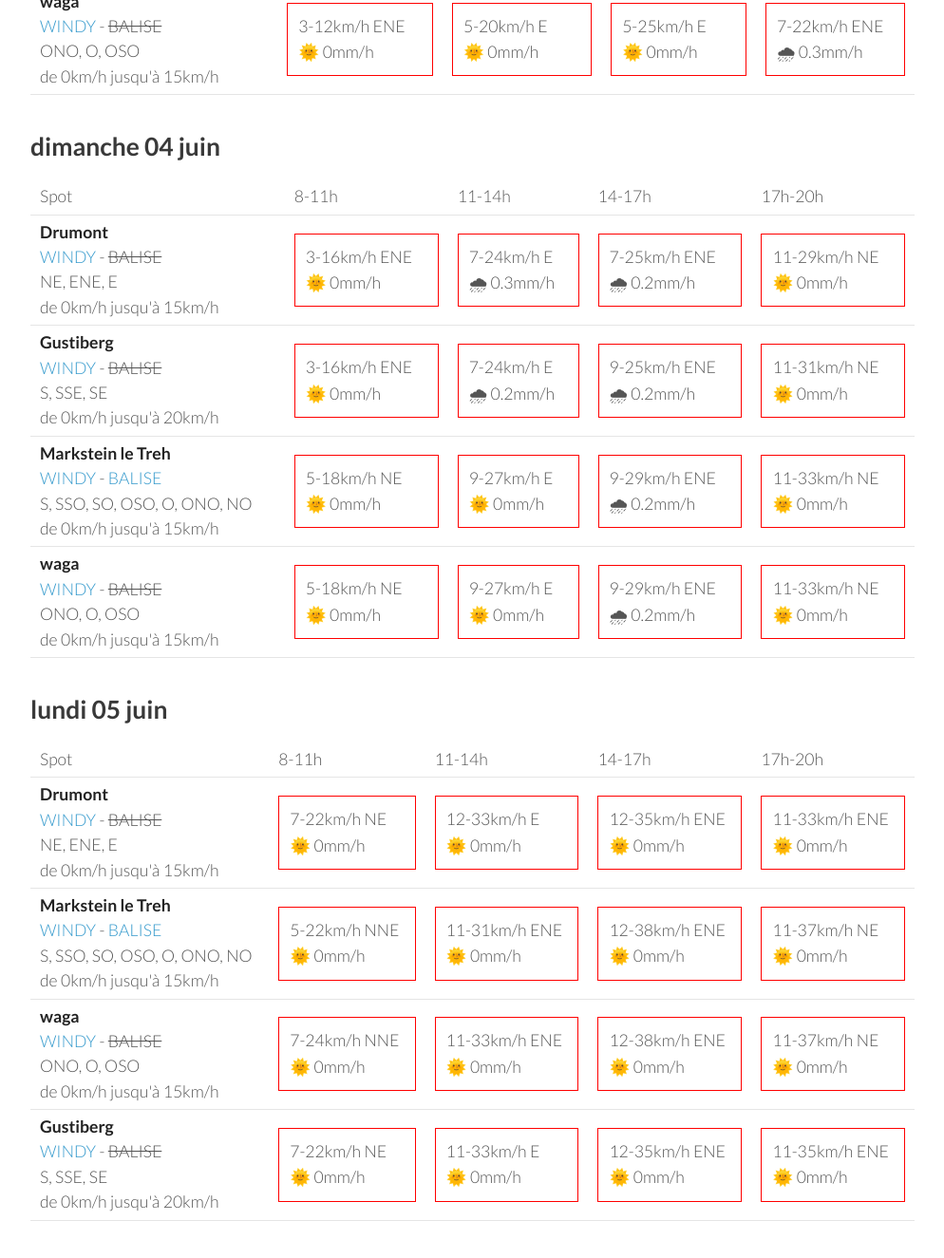
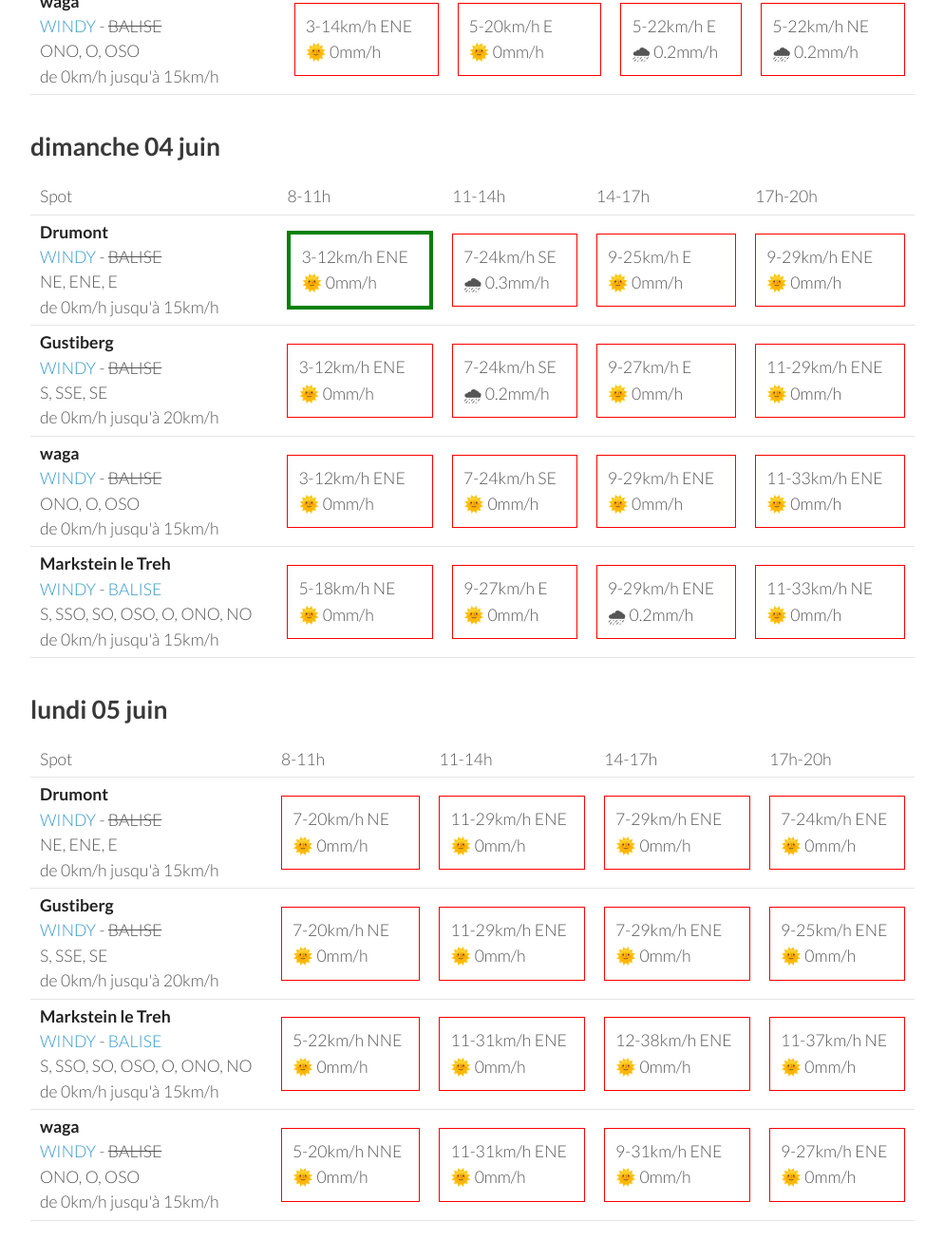
Before and after one commit to parapente-dans-le-nord/parapente-dans-le-nord.github.io, a Jekyll site: the page built from vosges.markdown, in a window 1280 px wide and 1400 px high, scrolled down 2511 px. Shown: the top 1325 px of the window at 95% size, without its empty margins (26-1020 px from the left). Built offline with Jekyll 4.4.1, drawn with Linux system fonts in a browser that asks for light colours; some of the changed text lies outside the part shown.

Commit message:
update index.markdown

```diff
--- a/vosges.markdown
+++ b/vosges.markdown
@@ -22,38 +22,38 @@ page mise à jour le mercredi 31 mai 17:16
       <td>17h-20h</td>
     </tr>
 <tr>
+        <td><strong>Markstein le Treh</strong><br><a href="https://windy.com/47.926/7.012?47.505,7.012,8,m:eY1agmQ">WINDY</a> - <span class=""><a href="http://www.balisemeteo.com/balise.php?idBalise=136">BALISE</a> </span><br> <span class="vent-favorable">S, SSO, SO, OSO, O, ONO, NO</span><br><span class="force-vent">de 0km/h jusqu'à 15km/h</span> </td>
+
+            <td><div class="not-flyable"><p>0-0km/h NA</p><p>🌧️ 0mm/h</p></div></td>
+            <td><div class="not-flyable"><p>0-0km/h NA</p><p>🌧️ 0mm/h</p></div></td>
+            <td><div class="not-flyable"><p>0-0km/h NA</p><p>🌧️ 0mm/h</p></div></td>
+            <td><div class="not-flyable"><p>16-46km/h ENE</p><p>🌞 0mm/h</p></div></td>
+
+    </tr>
+<tr>
         <td><strong>Drumont</strong><br><a href="https://windy.com/47.898/6.919?47.687,6.919,9,m:eYYagmG">WINDY</a> - <span class="no-balise"> BALISE </span><br> <span class="vent-favorable">NE, ENE, E</span><br><span class="force-vent">de 0km/h jusqu'à 15km/h</span> </td>
 
             <td><div class="not-flyable"><p>0-0km/h NA</p><p>🌧️ 0mm/h</p></div></td>
-            <td><div class="not-flyable"><p>11-33km/h E</p><p>🌞 0mm/h</p></div></td>
-            <td><div class="not-flyable"><p>14-37km/h E</p><p>🌞 0mm/h</p></div></td>
-            <td><div class="not-flyable"><p>12-35km/h ENE</p><p>🌞 0mm/h</p></div></td>
-
-    </tr>
-<tr>
-        <td><strong>Markstein le Treh</strong><br><a href="https://windy.com/47.926/7.012?47.505,7.012,8,m:eY1agmQ">WINDY</a> - <span class=""><a href="http://www.balisemeteo.com/balise.php?idBalise=136">BALISE</a> </span><br> <span class="vent-favorable">S, SSO, SO, OSO, O, ONO, NO</span><br><span class="force-vent">de 0km/h jusqu'à 15km/h</span> </td>
-
             <td><div class="not-flyable"><p>0-0km/h NA</p><p>🌧️ 0mm/h</p></div></td>
-            <td><div class="not-flyable"><p>16-46km/h ENE</p><p>🌞 0mm/h</p></div></td>
-            <td><div class="not-flyable"><p>16-44km/h ENE</p><p>🌞 0mm/h</p></div></td>
-            <td><div class="not-flyable"><p>16-50km/h ENE</p><p>🌞 0mm/h</p></div></td>
+            <td><div class="not-flyable"><p>0-0km/h NA</p><p>🌧️ 0mm/h</p></div></td>
+            <td><div class="not-flyable"><p>12-35km/h E</p><p>🌞 0mm/h</p></div></td>
 
     </tr>
 <tr>
         <td><strong>waga</strong><br><a href="https://windy.com/47.903/6.996?47.900,6.983,15">WINDY</a> - <span class="no-balise"> BALISE </span><br> <span class="vent-favorable">ONO, O, OSO</span><br><span class="force-vent">de 0km/h jusqu'à 15km/h</span> </td>
 
             <td><div class="not-flyable"><p>0-0km/h NA</p><p>🌧️ 0mm/h</p></div></td>
-            <td><div class="not-flyable"><p>16-46km/h ENE</p><p>🌞 0mm/h</p></div></td>
-            <td><div class="not-flyable"><p>11-37km/h ENE</p><p>🌞 0mm/h</p></div></td>
-            <td><div class="not-flyable"><p>11-38km/h ENE</p><p>🌞 0mm/h</p></div></td>
+            <td><div class="not-flyable"><p>0-0km/h NA</p><p>🌧️ 0mm/h</p></div></td>
+            <td><div class="not-flyable"><p>0-0km/h NA</p><p>🌧️ 0mm/h</p></div></td>
+            <td><div class="not-flyable"><p>12-38km/h ENE</p><p>🌞 0mm/h</p></div></td>
 
     </tr>
 <tr>
         <td><strong>Gustiberg</strong><br><a href="https://windy.com/47.894/6.934?47.891,6.934,15,m:eYYagmI">WINDY</a> - <span class="no-balise"> BALISE </span><br> <span class="vent-favorable">S, SSE, SE</span><br><span class="force-vent">de 0km/h jusqu'à 20km/h</span> </td>
 
             <td><div class="not-flyable"><p>0-0km/h NA</p><p>🌧️ 0mm/h</p></div></td>
-            <td><div class="not-flyable"><p>12-33km/h ENE</p><p>🌞 0mm/h</p></div></td>
-            <td><div class="not-flyable"><p>14-37km/h E</p><p>🌞 0mm/h</p></div></td>
+            <td><div class="not-flyable"><p>0-0km/h NA</p><p>🌧️ 0mm/h</p></div></td>
+            <td><div class="not-flyable"><p>0-0km/h NA</p><p>🌧️ 0mm/h</p></div></td>
             <td><div class="not-flyable"><p>12-35km/h E</p><p>🌞 0mm/h</p></div></td>
 
     </tr>
@@ -76,9 +76,9 @@ page mise à jour le mercredi 31 mai 17:16
 <tr>
         <td><strong>waga</strong><br><a href="https://windy.com/47.903/6.996?47.900,6.983,15">WINDY</a> - <span class="no-balise"> BALISE </span><br> <span class="vent-favorable">ONO, O, OSO</span><br><span class="force-vent">de 0km/h jusqu'à 15km/h</span> </td>
 
-            <td><div class="flyable"><p>3-3km/h O</p><p>🌞 0mm/h</p></div></td>
-            <td><div class="not-flyable"><p>7-24km/h E</p><p>🌞 0mm/h</p></div></td>
-            <td><div class="not-flyable"><p>9-29km/h E</p><p>🌞 0mm/h</p></div></td>
+            <td><div class="flyable"><p>1-5km/h O</p><p>🌞 0mm/h</p></div></td>
+            <td><div class="not-flyable"><p>5-20km/h E</p><p>🌞 0mm/h</p></div></td>
+            <td><div class="not-flyable"><p>11-31km/h E</p><p>🌞 0mm/h</p></div></td>
             <td><div class="not-flyable"><p>7-24km/h E</p><p>🌞 0mm/h</p></div></td>
 
 
@@ -86,19 +86,19 @@ page mise à jour le mercredi 31 mai 17:16
 <tr>
         <td><strong>Drumont</strong><br><a href="https://windy.com/47.898/6.919?47.687,6.919,9,m:eYYagmG">WINDY</a> - <span class="no-balise"> BALISE </span><br> <span class="vent-favorable">NE, ENE, E</span><br><span class="force-vent">de 0km/h jusqu'à 15km/h</span> </td>
 
-            <td><div class="not-flyable"><p>5-16km/h ENE</p><p>🌞 0mm/h</p></div></td>
+            <td><div class="not-flyable"><p>7-18km/h NE</p><p>🌞 0mm/h</p></div></td>
             <td><div class="not-flyable"><p>11-29km/h E</p><p>🌞 0mm/h</p></div></td>
-            <td><div class="not-flyable"><p>9-27km/h E</p><p>🌞 0mm/h</p></div></td>
-            <td><div class="not-flyable"><p>7-24km/h NE</p><p>🌞 0mm/h</p></div></td>
+            <td><div class="not-flyable"><p>9-29km/h E</p><p>🌞 0mm/h</p></div></td>
+            <td><div class="not-flyable"><p>9-24km/h NE</p><p>🌞 0mm/h</p></div></td>
 
 
     </tr>
 <tr>
         <td><strong>Gustiberg</strong><br><a href="https://windy.com/47.894/6.934?47.891,6.934,15,m:eYYagmI">WINDY</a> - <span class="no-balise"> BALISE </span><br> <span class="vent-favorable">S, SSE, SE</span><br><span class="force-vent">de 0km/h jusqu'à 20km/h</span> </td>
 
-            <td><div class="not-flyable"><p>3-11km/h NE</p><p>🌞 0mm/h</p></div></td>
-            <td><div class="not-flyable"><p>11-29km/h E</p><p>🌞 0mm/h</p></div></td>
-            <td><div class="not-flyable"><p>9-27km/h E</p><p>🌞 0mm/h</p></div></td>
+            <td><div class="not-flyable"><p>5-14km/h NNE</p><p>🌞 0mm/h</p></div></td>
+            <td><div class="not-flyable"><p>11-27km/h E</p><p>🌞 0mm/h</p></div></td>
+            <td><div class="not-flyable"><p>9-31km/h E</p><p>🌞 0mm/h</p></div></td>
             <td><div class="not-flyable"><p>7-24km/h NE</p><p>🌞 0mm/h</p></div></td>
 
 
@@ -106,9 +106,9 @@ page mise à jour le mercredi 31 mai 17:16
 <tr>
         <td><strong>Markstein le Treh</strong><br><a href="https://windy.com/47.926/7.012?47.505,7.012,8,m:eY1agmQ">WINDY</a> - <span class=""><a href="http://www.balisemeteo.com/balise.php?idBalise=136">BALISE</a> </span><br> <span class="vent-favorable">S, SSO, SO, OSO, O, ONO, NO</span><br><span class="force-vent">de 0km/h jusqu'à 15km/h</span> </td>
 
-            <td><div class="not-flyable"><p>12-31km/h NE</p><p>🌞 0mm/h</p></div></td>
-            <td><div class="not-flyable"><p>12-35km/h ENE</p><p>🌞 0mm/h</p></div></td>
-            <td><div class="not-flyable"><p>9-29km/h E</p><p>🌞 0mm/h</p></div></td>
+            <td><div class="not-flyable"><p>11-25km/h ENE</p><p>🌞 0mm/h</p></div></td>
+            <td><div class="not-flyable"><p>11-31km/h ENE</p><p>🌞 0mm/h</p></div></td>
+            <td><div class="not-flyable"><p>9-31km/h E</p><p>🌞 0mm/h</p></div></td>
             <td><div class="not-flyable"><p>7-22km/h ENE</p><p>🌞 0mm/h</p></div></td>
 
 
@@ -132,9 +132,9 @@ page mise à jour le mercredi 31 mai 17:16
 <tr>
         <td><strong>Drumont</strong><br><a href="https://windy.com/47.898/6.919?47.687,6.919,9,m:eYYagmG">WINDY</a> - <span class="no-balise"> BALISE </span><br> <span class="vent-favorable">NE, ENE, E</span><br><span class="force-vent">de 0km/h jusqu'à 15km/h</span> </td>
 
-            <td><div class="not-flyable"><p>3-24km/h ENE</p><p>🌞 0mm/h</p></div></td>
+            <td><div class="not-flyable"><p>5-16km/h NE</p><p>🌞 0mm/h</p></div></td>
             <td><div class="not-flyable"><p>5-18km/h E</p><p>🌞 0mm/h</p></div></td>
-            <td><div class="not-flyable"><p>7-25km/h ENE</p><p>🌞 0mm/h</p></div></td>
+            <td><div class="not-flyable"><p>7-24km/h ENE</p><p>🌞 0mm/h</p></div></td>
             <td><div class="not-flyable"><p>9-25km/h ENE</p><p>🌞 0mm/h</p></div></td>
 
 
@@ -142,28 +142,28 @@ page mise à jour le mercredi 31 mai 17:16
 <tr>
         <td><strong>Gustiberg</strong><br><a href="https://windy.com/47.894/6.934?47.891,6.934,15,m:eYYagmI">WINDY</a> - <span class="no-balise"> BALISE </span><br> <span class="vent-favorable">S, SSE, SE</span><br><span class="force-vent">de 0km/h jusqu'à 20km/h</span> </td>
 
-            <td><div class="not-flyable"><p>3-24km/h ENE</p><p>🌞 0mm/h</p></div></td>
-            <td><div class="not-flyable"><p>5-20km/h E</p><p>🌞 0mm/h</p></div></td>
+            <td><div class="not-flyable"><p>3-14km/h NNE</p><p>🌞 0mm/h</p></div></td>
+            <td><div class="not-flyable"><p>5-20km/h ENE</p><p>🌞 0mm/h</p></div></td>
+            <td><div class="not-flyable"><p>7-25km/h ENE</p><p>🌞 0mm/h</p></div></td>
             <td><div class="not-flyable"><p>9-27km/h ENE</p><p>🌞 0mm/h</p></div></td>
-            <td><div class="not-flyable"><p>9-27km/h ENE</p><p>🌞 0mm/h</p></div></td>
+
+
+    </tr>
+<tr>
+        <td><strong>waga</strong><br><a href="https://windy.com/47.903/6.996?47.900,6.983,15">WINDY</a> - <span class="no-balise"> BALISE </span><br> <span class="vent-favorable">ONO, O, OSO</span><br><span class="force-vent">de 0km/h jusqu'à 15km/h</span> </td>
+
+            <td><div class="not-flyable"><p>1-11km/h SO</p><p>🌞 0mm/h</p></div></td>
+            <td><div class="not-flyable"><p>7-24km/h ENE</p><p>🌞 0mm/h</p></div></td>
+            <td><div class="not-flyable"><p>9-29km/h ENE</p><p>🌞 0mm/h</p></div></td>
+            <td><div class="not-flyable"><p>11-33km/h ENE</p><p>🌞 0mm/h</p></div></td>
 
 
     </tr>
 <tr>
         <td><strong>Markstein le Treh</strong><br><a href="https://windy.com/47.926/7.012?47.505,7.012,8,m:eY1agmQ">WINDY</a> - <span class=""><a href="http://www.balisemeteo.com/balise.php?idBalise=136">BALISE</a> </span><br> <span class="vent-favorable">S, SSO, SO, OSO, O, ONO, NO</span><br><span class="force-vent">de 0km/h jusqu'à 15km/h</span> </td>
 
-            <td><div class="not-flyable"><p>5-24km/h NE</p><p>🌞 0mm/h</p></div></td>
+            <td><div class="not-flyable"><p>12-27km/h ENE</p><p>🌞 0mm/h</p></div></td>
             <td><div class="not-flyable"><p>7-25km/h ENE</p><p>🌞 0mm/h</p></div></td>
-            <td><div class="not-flyable"><p>9-29km/h ENE</p><p>🌞 0mm/h</p></div></td>
-            <td><div class="not-flyable"><p>11-31km/h ENE</p><p>🌞 0mm/h</p></div></td>
-
-
-    </tr>
-<tr>
-        <td><strong>waga</strong><br><a href="https://windy.com/47.903/6.996?47.900,6.983,15">WINDY</a> - <span class="no-balise"> BALISE </span><br> <span class="vent-favorable">ONO, O, OSO</span><br><span class="force-vent">de 0km/h jusqu'à 15km/h</span> </td>
-
-            <td><div class="not-flyable"><p>5-24km/h NE</p><p>🌞 0mm/h</p></div></td>
-            <td><div class="not-flyable"><p>7-24km/h ENE</p><p>🌞 0mm/h</p></div></td>
             <td><div class="not-flyable"><p>9-29km/h ENE</p><p>🌞 0mm/h</p></div></td>
             <td><div class="not-flyable"><p>11-31km/h ENE</p><p>🌞 0mm/h</p></div></td>
 
@@ -188,9 +188,9 @@ page mise à jour le mercredi 31 mai 17:16
 <tr>
         <td><strong>Drumont</strong><br><a href="https://windy.com/47.898/6.919?47.687,6.919,9,m:eYYagmG">WINDY</a> - <span class="no-balise"> BALISE </span><br> <span class="vent-favorable">NE, ENE, E</span><br><span class="force-vent">de 0km/h jusqu'à 15km/h</span> </td>
 
-            <td><div class="flyable"><p>3-14km/h ENE</p><p>🌞 0mm/h</p></div></td>
             <td><div class="not-flyable"><p>3-16km/h ENE</p><p>🌞 0mm/h</p></div></td>
-            <td><div class="not-flyable"><p>1-18km/h ESE</p><p>🌞 0mm/h</p></div></td>
+            <td><div class="not-flyable"><p>3-16km/h ENE</p><p>🌞 0mm/h</p></div></td>
+            <td><div class="not-flyable"><p>1-18km/h E</p><p>🌧 0.3mm/h</p></div></td>
             <td><div class="not-flyable"><p>5-18km/h NE</p><p>🌧 0.2mm/h</p></div></td>
 
 
@@ -198,10 +198,10 @@ page mise à jour le mercredi 31 mai 17:16
 <tr>
         <td><strong>Gustiberg</strong><br><a href="https://windy.com/47.894/6.934?47.891,6.934,15,m:eYYagmI">WINDY</a> - <span class="no-balise"> BALISE </span><br> <span class="vent-favorable">S, SSE, SE</span><br><span class="force-vent">de 0km/h jusqu'à 20km/h</span> </td>
 
-            <td><div class="not-flyable"><p>3-14km/h ENE</p><p>🌞 0mm/h</p></div></td>
+            <td><div class="not-flyable"><p>3-16km/h ENE</p><p>🌞 0mm/h</p></div></td>
             <td><div class="not-flyable"><p>3-16km/h E</p><p>🌞 0mm/h</p></div></td>
-            <td><div class="not-flyable"><p>1-20km/h ESE</p><p>🌞 0mm/h</p></div></td>
-            <td><div class="not-flyable"><p>5-20km/h NE</p><p>🌧 0.2mm/h</p></div></td>
+            <td><div class="not-flyable"><p>3-18km/h E</p><p>🌧 0.2mm/h</p></div></td>
+            <td><div class="not-flyable"><p>5-18km/h NE</p><p>🌧 0.2mm/h</p></div></td>
 
 
     </tr>
@@ -218,10 +218,10 @@ page mise à jour le mercredi 31 mai 17:16
 <tr>
         <td><strong>waga</strong><br><a href="https://windy.com/47.903/6.996?47.900,6.983,15">WINDY</a> - <span class="no-balise"> BALISE </span><br> <span class="vent-favorable">ONO, O, OSO</span><br><span class="force-vent">de 0km/h jusqu'à 15km/h</span> </td>
 
-            <td><div class="not-flyable"><p>3-12km/h ENE</p><p>🌞 0mm/h</p></div></td>
+            <td><div class="not-flyable"><p>3-14km/h ENE</p><p>🌞 0mm/h</p></div></td>
             <td><div class="not-flyable"><p>5-20km/h E</p><p>🌞 0mm/h</p></div></td>
-            <td><div class="not-flyable"><p>5-25km/h E</p><p>🌞 0mm/h</p></div></td>
-            <td><div class="not-flyable"><p>7-22km/h ENE</p><p>🌧 0.3mm/h</p></div></td>
+            <td><div class="not-flyable"><p>5-22km/h E</p><p>🌧 0.2mm/h</p></div></td>
+            <td><div class="not-flyable"><p>5-22km/h NE</p><p>🌧 0.2mm/h</p></div></td>
 
 
     </tr>
@@ -244,35 +244,35 @@ page mise à jour le mercredi 31 mai 17:16
 <tr>
         <td><strong>Drumont</strong><br><a href="https://windy.com/47.898/6.919?47.687,6.919,9,m:eYYagmG">WINDY</a> - <span class="no-balise"> BALISE </span><br> <span class="vent-favorable">NE, ENE, E</span><br><span class="force-vent">de 0km/h jusqu'à 15km/h</span> </td>
 
-            <td><div class="not-flyable"><p>3-16km/h ENE</p><p>🌞 0mm/h</p></div></td>
-            <td><div class="not-flyable"><p>7-24km/h E</p><p>🌧 0.3mm/h</p></div></td>
-            <td><div class="not-flyable"><p>7-25km/h ENE</p><p>🌧 0.2mm/h</p></div></td>
-            <td><div class="not-flyable"><p>11-29km/h NE</p><p>🌞 0mm/h</p></div></td>
+            <td><div class="flyable"><p>3-12km/h ENE</p><p>🌞 0mm/h</p></div></td>
+            <td><div class="not-flyable"><p>7-24km/h SE</p><p>🌧 0.3mm/h</p></div></td>
+            <td><div class="not-flyable"><p>9-25km/h E</p><p>🌞 0mm/h</p></div></td>
+            <td><div class="not-flyable"><p>9-29km/h ENE</p><p>🌞 0mm/h</p></div></td>
 
 
     </tr>
 <tr>
         <td><strong>Gustiberg</strong><br><a href="https://windy.com/47.894/6.934?47.891,6.934,15,m:eYYagmI">WINDY</a> - <span class="no-balise"> BALISE </span><br> <span class="vent-favorable">S, SSE, SE</span><br><span class="force-vent">de 0km/h jusqu'à 20km/h</span> </td>
 
-            <td><div class="not-flyable"><p>3-16km/h ENE</p><p>🌞 0mm/h</p></div></td>
-            <td><div class="not-flyable"><p>7-24km/h E</p><p>🌧 0.2mm/h</p></div></td>
-            <td><div class="not-flyable"><p>9-25km/h ENE</p><p>🌧 0.2mm/h</p></div></td>
-            <td><div class="not-flyable"><p>11-31km/h NE</p><p>🌞 0mm/h</p></div></td>
+            <td><div class="not-flyable"><p>3-12km/h ENE</p><p>🌞 0mm/h</p></div></td>
+            <td><div class="not-flyable"><p>7-24km/h SE</p><p>🌧 0.2mm/h</p></div></td>
+            <td><div class="not-flyable"><p>9-27km/h E</p><p>🌞 0mm/h</p></div></td>
+            <td><div class="not-flyable"><p>11-29km/h ENE</p><p>🌞 0mm/h</p></div></td>
+
+
+    </tr>
+<tr>
+        <td><strong>waga</strong><br><a href="https://windy.com/47.903/6.996?47.900,6.983,15">WINDY</a> - <span class="no-balise"> BALISE </span><br> <span class="vent-favorable">ONO, O, OSO</span><br><span class="force-vent">de 0km/h jusqu'à 15km/h</span> </td>
+
+            <td><div class="not-flyable"><p>3-12km/h ENE</p><p>🌞 0mm/h</p></div></td>
+            <td><div class="not-flyable"><p>7-24km/h SE</p><p>🌞 0mm/h</p></div></td>
+            <td><div class="not-flyable"><p>9-29km/h ENE</p><p>🌞 0mm/h</p></div></td>
+            <td><div class="not-flyable"><p>11-33km/h ENE</p><p>🌞 0mm/h</p></div></td>
 
 
     </tr>
 <tr>
         <td><strong>Markstein le Treh</strong><br><a href="https://windy.com/47.926/7.012?47.505,7.012,8,m:eY1agmQ">WINDY</a> - <span class=""><a href="http://www.balisemeteo.com/balise.php?idBalise=136">BALISE</a> </span><br> <span class="vent-favorable">S, SSO, SO, OSO, O, ONO, NO</span><br><span class="force-vent">de 0km/h jusqu'à 15km/h</span> </td>
-
-            <td><div class="not-flyable"><p>5-18km/h NE</p><p>🌞 0mm/h</p></div></td>
-            <td><div class="not-flyable"><p>9-27km/h E</p><p>🌞 0mm/h</p></div></td>
-            <td><div class="not-flyable"><p>9-29km/h ENE</p><p>🌧 0.2mm/h</p></div></td>
-            <td><div class="not-flyable"><p>11-33km/h NE</p><p>🌞 0mm/h</p></div></td>
-
-
-    </tr>
-<tr>
-        <td><strong>waga</strong><br><a href="https://windy.com/47.903/6.996?47.900,6.983,15">WINDY</a> - <span class="no-balise"> BALISE </span><br> <span class="vent-favorable">ONO, O, OSO</span><br><span class="force-vent">de 0km/h jusqu'à 15km/h</span> </td>
 
             <td><div class="not-flyable"><p>5-18km/h NE</p><p>🌞 0mm/h</p></div></td>
             <td><div class="not-flyable"><p>9-27km/h E</p><p>🌞 0mm/h</p></div></td>
@@ -300,10 +300,20 @@ page mise à jour le mercredi 31 mai 17:16
 <tr>
         <td><strong>Drumont</strong><br><a href="https://windy.com/47.898/6.919?47.687,6.919,9,m:eYYagmG">WINDY</a> - <span class="no-balise"> BALISE </span><br> <span class="vent-favorable">NE, ENE, E</span><br><span class="force-vent">de 0km/h jusqu'à 15km/h</span> </td>
 
-            <td><div class="not-flyable"><p>7-22km/h NE</p><p>🌞 0mm/h</p></div></td>
-            <td><div class="not-flyable"><p>12-33km/h E</p><p>🌞 0mm/h</p></div></td>
-            <td><div class="not-flyable"><p>12-35km/h ENE</p><p>🌞 0mm/h</p></div></td>
-            <td><div class="not-flyable"><p>11-33km/h ENE</p><p>🌞 0mm/h</p></div></td>
+            <td><div class="not-flyable"><p>7-20km/h NE</p><p>🌞 0mm/h</p></div></td>
+            <td><div class="not-flyable"><p>11-29km/h ENE</p><p>🌞 0mm/h</p></div></td>
+            <td><div class="not-flyable"><p>7-29km/h ENE</p><p>🌞 0mm/h</p></div></td>
+            <td><div class="not-flyable"><p>7-24km/h ENE</p><p>🌞 0mm/h</p></div></td>
+
+
+    </tr>
+<tr>
+        <td><strong>Gustiberg</strong><br><a href="https://windy.com/47.894/6.934?47.891,6.934,15,m:eYYagmI">WINDY</a> - <span class="no-balise"> BALISE </span><br> <span class="vent-favorable">S, SSE, SE</span><br><span class="force-vent">de 0km/h jusqu'à 20km/h</span> </td>
+
+            <td><div class="not-flyable"><p>7-20km/h NE</p><p>🌞 0mm/h</p></div></td>
+            <td><div class="not-flyable"><p>11-29km/h ENE</p><p>🌞 0mm/h</p></div></td>
+            <td><div class="not-flyable"><p>7-29km/h ENE</p><p>🌞 0mm/h</p></div></td>
+            <td><div class="not-flyable"><p>9-25km/h ENE</p><p>🌞 0mm/h</p></div></td>
 
 
     </tr>
@@ -320,20 +330,10 @@ page mise à jour le mercredi 31 mai 17:16
 <tr>
         <td><strong>waga</strong><br><a href="https://windy.com/47.903/6.996?47.900,6.983,15">WINDY</a> - <span class="no-balise"> BALISE </span><br> <span class="vent-favorable">ONO, O, OSO</span><br><span class="force-vent">de 0km/h jusqu'à 15km/h</span> </td>
 
-            <td><div class="not-flyable"><p>7-24km/h NNE</p><p>🌞 0mm/h</p></div></td>
-            <td><div class="not-flyable"><p>11-33km/h ENE</p><p>🌞 0mm/h</p></div></td>
-            <td><div class="not-flyable"><p>12-38km/h ENE</p><p>🌞 0mm/h</p></div></td>
-            <td><div class="not-flyable"><p>11-37km/h NE</p><p>🌞 0mm/h</p></div></td>
-
-
-    </tr>
-<tr>
-        <td><strong>Gustiberg</strong><br><a href="https://windy.com/47.894/6.934?47.891,6.934,15,m:eYYagmI">WINDY</a> - <span class="no-balise"> BALISE </span><br> <span class="vent-favorable">S, SSE, SE</span><br><span class="force-vent">de 0km/h jusqu'à 20km/h</span> </td>
-
-            <td><div class="not-flyable"><p>7-22km/h NE</p><p>🌞 0mm/h</p></div></td>
-            <td><div class="not-flyable"><p>11-33km/h E</p><p>🌞 0mm/h</p></div></td>
-            <td><div class="not-flyable"><p>12-35km/h ENE</p><p>🌞 0mm/h</p></div></td>
-            <td><div class="not-flyable"><p>11-35km/h ENE</p><p>🌞 0mm/h</p></div></td>
+            <td><div class="not-flyable"><p>5-20km/h NNE</p><p>🌞 0mm/h</p></div></td>
+            <td><div class="not-flyable"><p>11-31km/h ENE</p><p>🌞 0mm/h</p></div></td>
+            <td><div class="not-flyable"><p>9-31km/h ENE</p><p>🌞 0mm/h</p></div></td>
+            <td><div class="not-flyable"><p>9-27km/h ENE</p><p>🌞 0mm/h</p></div></td>
 
 
     </tr>
```
Also changed, not shown: other parts of vosges.markdown (+1 -1 lines).
